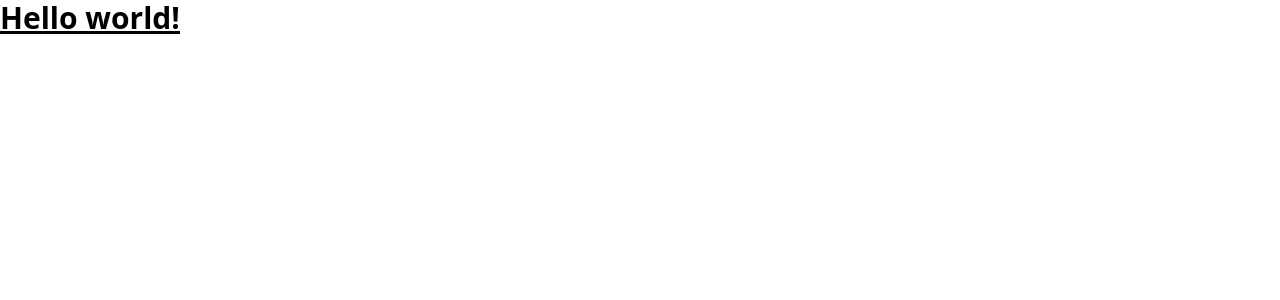
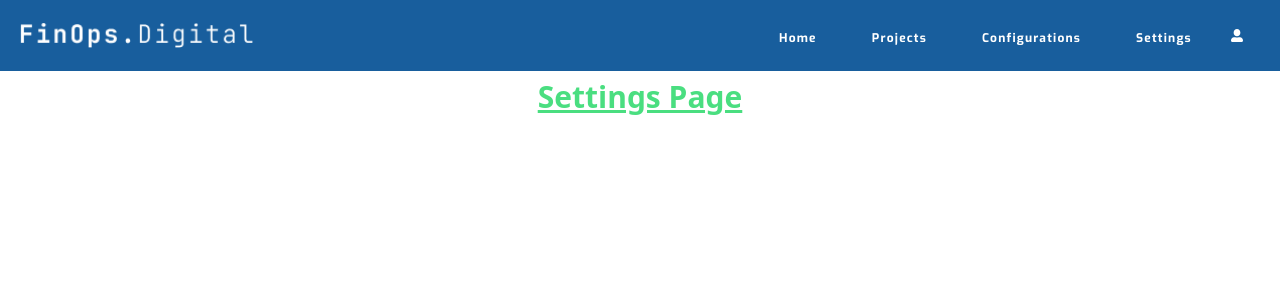
Before and after one commit to Muhammadsamo/Data-Automation-Framework, a Nuxt app: page /Settings in a window 1280 px wide. Shown: the top 300 px of the page. Built offline with nearby package versions, Linux system fonts and the light colour scheme.

Commit message:
created header

```diff
--- a/app.vue
+++ b/app.vue
@@ -1,5 +1,8 @@
 <template>
   <div>
-    <h1 class="text-3xl font-bold underline">Hello world!</h1>
+    <TheHeader />
+    <NuxtPage />
   </div>
 </template>
+
+<script setup></script>
--- a/assets/css/main.css
+++ b/assets/css/main.css
@@ -1,3 +1,4 @@
+@import url("https://fonts.googleapis.com/css2?family=Exo:wght@400;500;600;700;800;900&family=Open+Sans:wght@300;400;500;600;700;800&display=swap");
 @tailwind base;
 @tailwind components;
 @tailwind utilities;
--- /dev/null
+++ b/components/MainNav.vue
@@ -0,0 +1,39 @@
+<template>
+  <nav>
+    <ul class="flex gap-x-[23px] items-center w-[480px]">
+      <li v-for="link in links" :key="link.pageId">
+        <NuxtLink
+          :to="link.address"
+          class="font-Exo font-bold text-[12px] text-[#FFFFFF] tracking-[1.2px] px-[16px] py-8px"
+          >{{ link.name }}</NuxtLink
+        >
+      </li>
+      <li><img src="/header/profile-icon.svg" alt="profile-icon" /></li>
+    </ul>
+  </nav>
+</template>
+
+<script setup>
+const links = [
+  {
+    pageId: 1,
+    name: "Home",
+    address: "/",
+  },
+  {
+    pageId: 2,
+    name: "Projects",
+    address: "/Projects",
+  },
+  {
+    pageId: 3,
+    name: "Configurations",
+    address: "/Configurations",
+  },
+  {
+    pageId: 3,
+    name: "Settings",
+    address: "/Settings",
+  },
+];
+</script>
--- /dev/null
+++ b/components/TheHeader.vue
@@ -0,0 +1,12 @@
+<template>
+  <header
+    class="h-[71px] bg-[#185E9D] pl-[20px] pr-[37px] w-screen flex justify-between items-center"
+  >
+    <NuxtLink to="/">
+      <img src="/header/logo.png" alt="logo" width="233" height="32" />
+    </NuxtLink>
+    <MainNav />
+  </header>
+</template>
+
+<script setup></script>
--- /dev/null
+++ b/pages/Configurations.vue
@@ -0,0 +1,7 @@
+<template>
+  <main>
+    <h1 class="text-3xl font-bold underline text-green-400 mt-2 text-center">
+      Configurations Page
+    </h1>
+  </main>
+</template>
--- /dev/null
+++ b/pages/Projects.vue
@@ -0,0 +1,7 @@
+<template>
+  <main>
+    <h1 class="text-3xl font-bold underline text-green-400 mt-2 text-center">
+     Projecs Page
+    </h1>
+  </main>
+</template>
--- /dev/null
+++ b/pages/Settings.vue
@@ -0,0 +1,7 @@
+<template>
+  <main>
+    <h1 class="text-3xl font-bold underline text-green-400 mt-2 text-center">
+     Settings Page
+    </h1>
+  </main>
+</template>
--- /dev/null
+++ b/pages/index.vue
@@ -0,0 +1,7 @@
+<template>
+  <main>
+    <h1 class="text-3xl font-bold underline text-green-400 mt-2 text-center">
+      Home Page
+    </h1>
+  </main>
+</template>
--- a/tailwind.config.js
+++ b/tailwind.config.js
@@ -9,7 +9,12 @@ module.exports = {
     "./app.vue",
   ],
   theme: {
-    extend: {},
+    extend: {
+      fontFamily: {
+        Exo: ["Exo", "sans-serif"],
+        OpenSans: ["Open Sans", "sans-serif"],
+      },
+    },
   },
   plugins: [],
-}
+};
```
Also changed, not shown: public/Header/logo.png (added), public/Header/profile-icon.svg (added).
